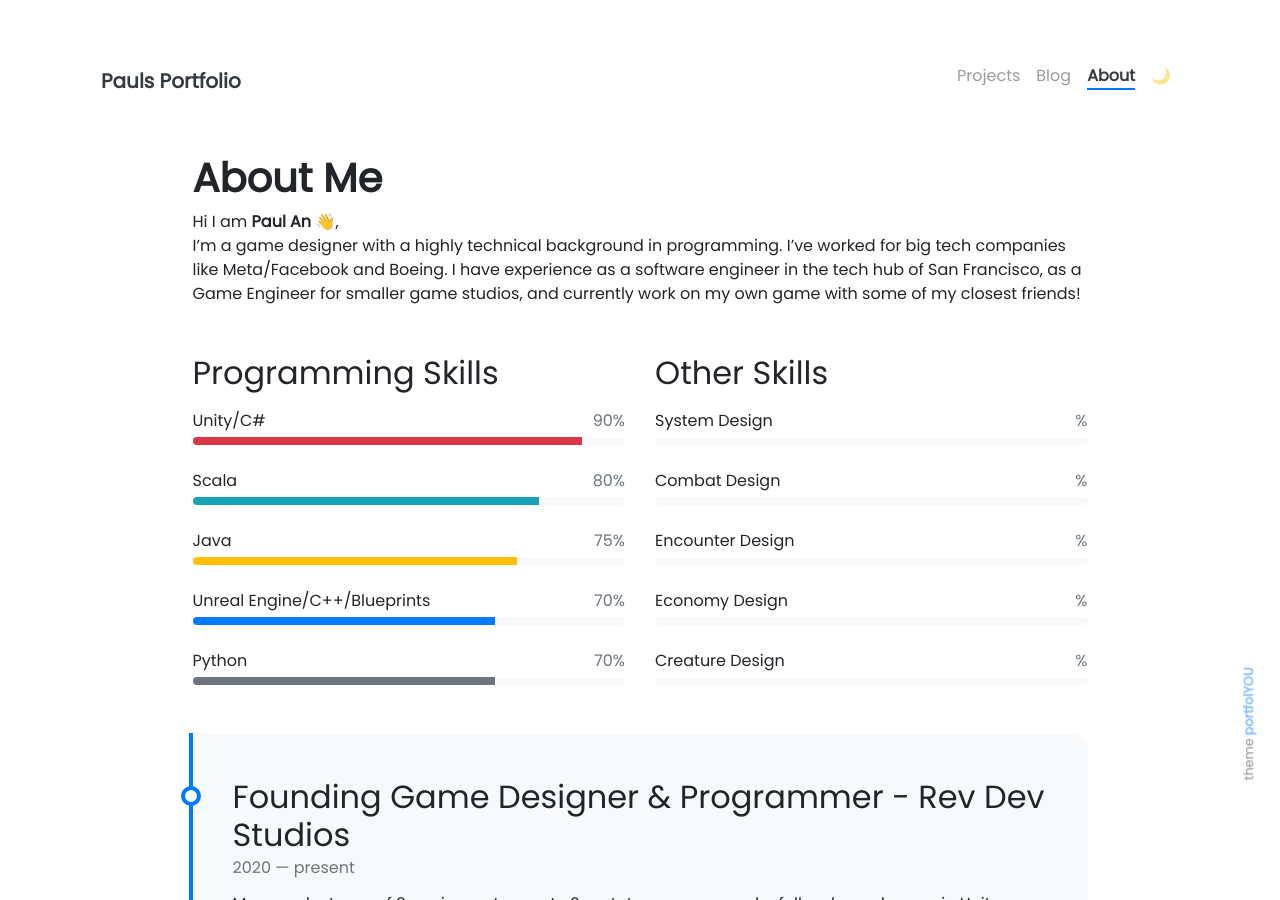
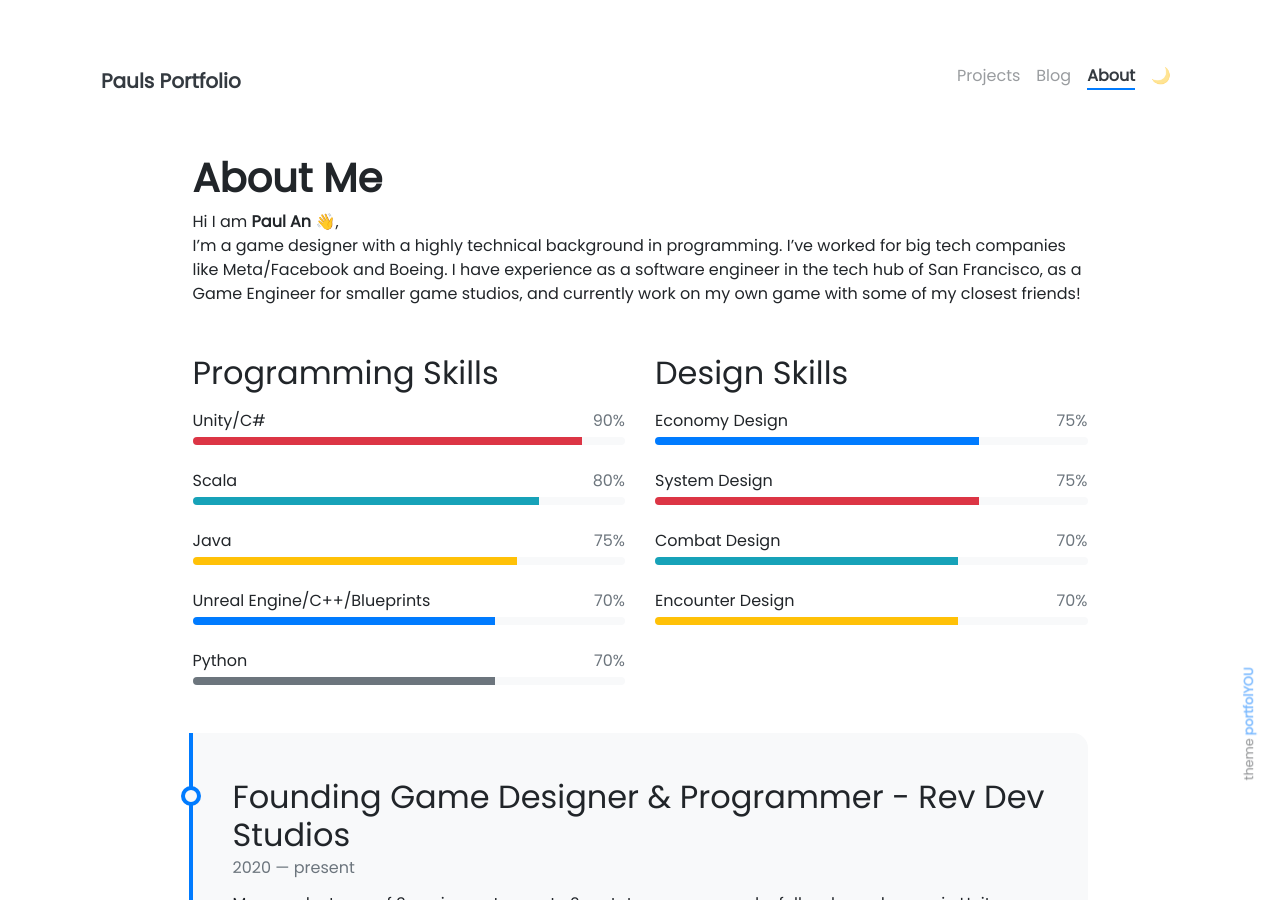
Before and after one commit to paulan94/GamePANPortfolio, a Jekyll site: the page built from pages/about.md, in a window 1280 px wide and 900 px high. Built offline with Jekyll 4.4.1, drawn with Linux system fonts in a browser that asks for light colours; nearby versions of some CDN libraries; emoji names are drawn with the system emoji font.

Commit message:
update pic, design skills

```diff
--- a/_config.yml
+++ b/_config.yml
@@ -23,7 +23,7 @@ nav_exclude:                                            # The following paths ar
 ### Author Info ###
 author:
   name              : Paul An
-  image             : https://i.imgur.com/JLpFY0l.png
+  image             : https://i.imgur.com/MQki12X.png
   # behance           : your_username
 # dribbble          : your_username
   email             : paulan94@gmail.com
--- a/_data/other-skills.yml
+++ b/_data/other-skills.yml
@@ -1,14 +1,16 @@
+
+- name: Economy Design
+  percentage: 75
+  color:
+
 - name: System Design
+  percentage: 75
   color: danger
 
 - name: Combat Design
+  percentage: 70
   color: info
 
 - name: Encounter Design
+  percentage: 70
   color: warning
-
-- name: Economy Design
-  color:
-
-- name: Creature Design
-  color: secondary
--- a/pages/about.md
+++ b/pages/about.md
@@ -12,7 +12,7 @@ I'm a game designer with a highly technical background in programming. I've work
 
 <div class="row">
 {% include about/skills.html title="Programming Skills" source=site.data.programming-skills %}
-{% include about/skills.html title="Other Skills" source=site.data.other-skills %}
+{% include about/skills.html title="Design Skills" source=site.data.other-skills %}
 </div>
 
 <div class="row">
```
Also changed, not shown: 8 other files.
